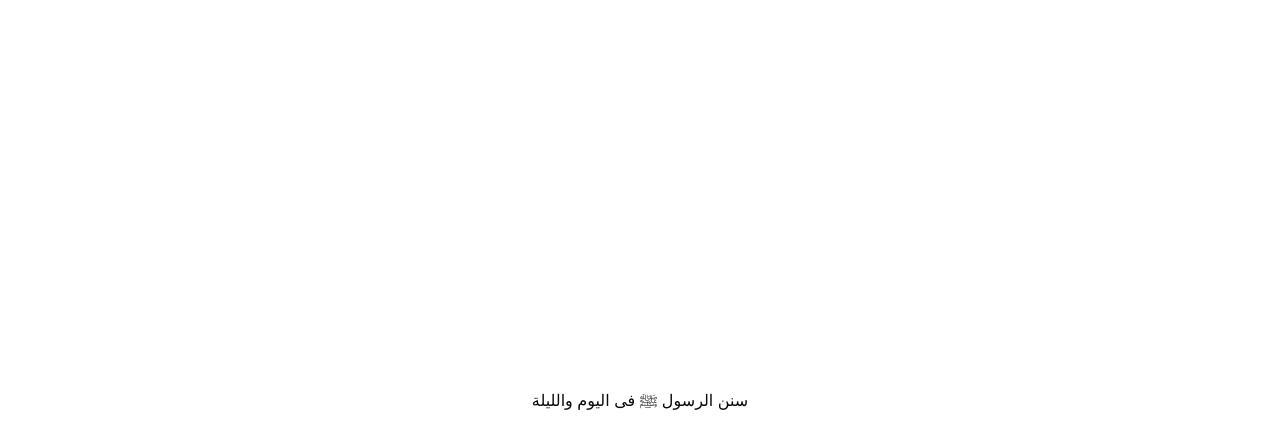
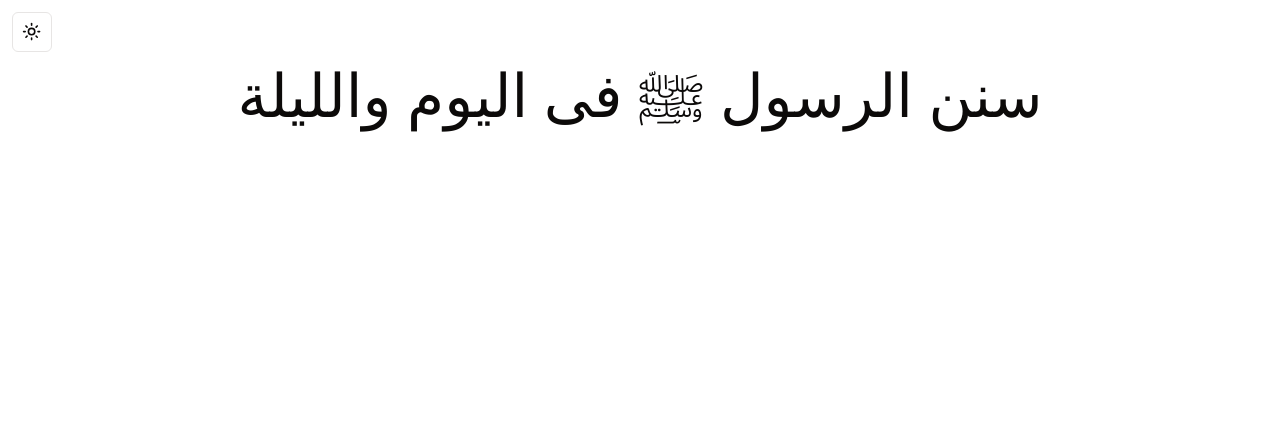
Before and after one commit to osama-mhmd/sunnah, a Next.js app: page / in a window 1280 px wide. Shown: the top 448 px of the page. Built offline with nearby package versions, Linux system fonts and the light colour scheme.

Commit message:
feat/rubik-font

```diff
--- a/src/app/layout.tsx
+++ b/src/app/layout.tsx
@@ -1,8 +1,7 @@
 import type { Metadata } from "next";
-import { Inter } from "next/font/google";
 import "@/styles/globals.css";
-
-const inter = Inter({ subsets: ["latin"] });
+import { ThemeProvider } from "@/components/theme-provider";
+import Sidebar from "@/components/sidebar";
 
 export const metadata: Metadata = {
   title: "Sunnah | Homepage",
@@ -17,7 +16,17 @@ export default function RootLayout({
 }) {
   return (
     <html lang="en">
-      <body className={inter.className}>{children}</body>
+      <body>
+        <ThemeProvider
+          attribute="class"
+          defaultTheme="system"
+          enableSystem
+          disableTransitionOnChange
+        >
+          <Sidebar />
+          {children}
+        </ThemeProvider>
+      </body>
     </html>
   );
 }
--- a/src/app/page.tsx
+++ b/src/app/page.tsx
@@ -1,7 +1,9 @@
+import { Button } from "@/components/ui/button";
+
 export default function Home() {
   return (
     <main>
-      <div className="container px-2 flex items-center h-screen justify-center">
+      <div className="container px-2 text-6xl  h-screen text-center">
         سنن الرسول ﷺ فى اليوم والليلة
       </div>
     </main>
```
Also changed, not shown: public/fonts/rubik.ttf (added).
